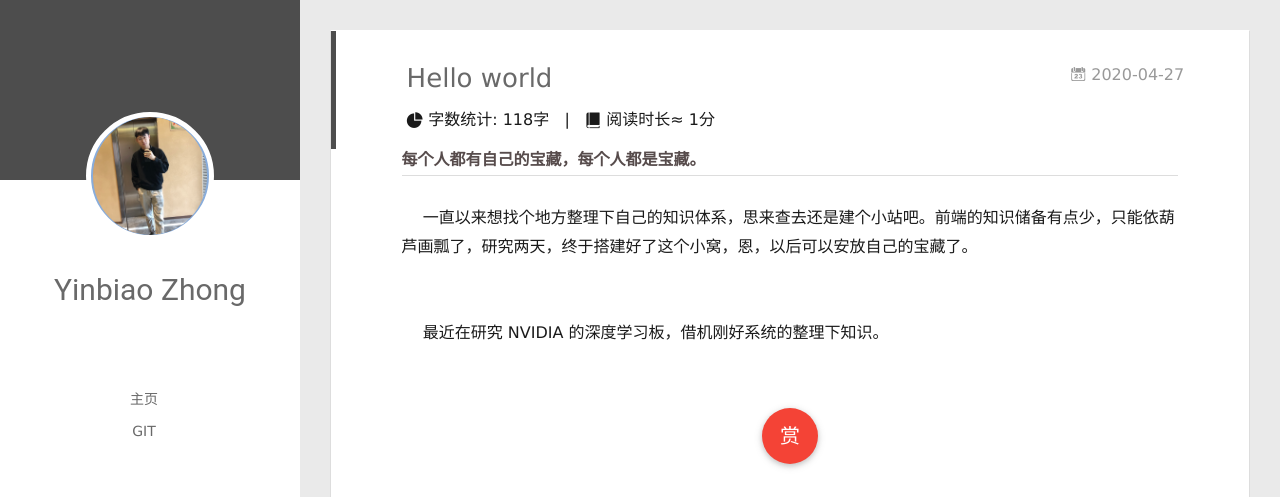
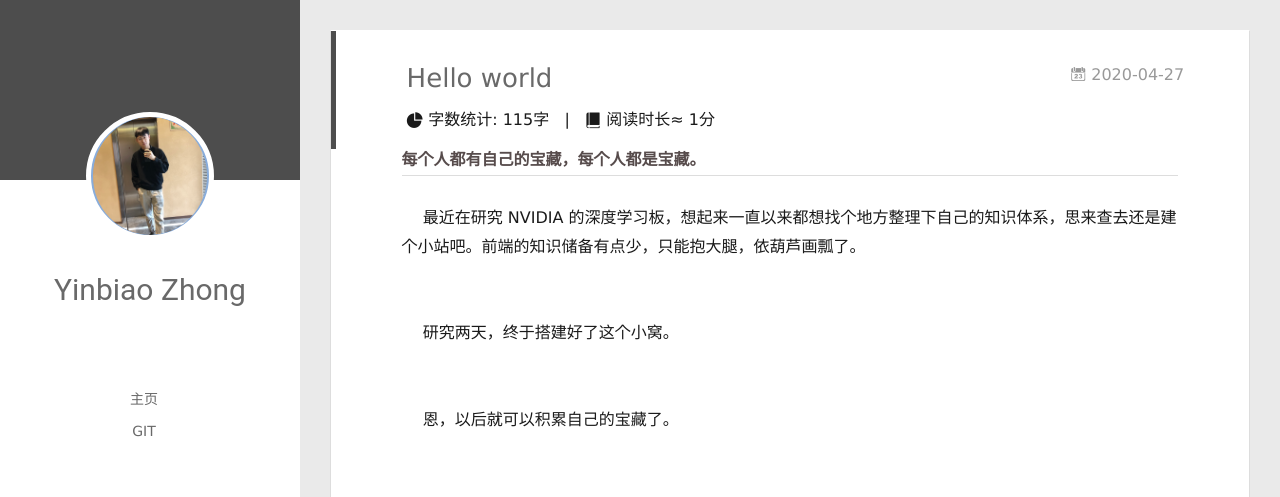
Before and after one commit to yinbiaozhong/yinbiaozhong.github.io, a plain HTML site: page 2020/04/27/hello-world/index.html in a window 1280 px wide. Shown: the top 497 px of the page. Drawn offline with Linux system fonts and the light colour scheme; some packages are replaced by stand-ins of ours; a script that the page names is missing.

Commit message:
Site updated: 2020-04-27 09:39:34

```diff
--- a/2020/04/27/hello-world/index.html
+++ b/2020/04/27/hello-world/index.html
@@ -10,15 +10,15 @@
   <meta name="generator" content="hexo-theme-yilia-plus">
   <meta name="viewport" content="width=device-width, initial-scale=1, maximum-scale=1">
 
-  <meta name="description" content="每个人都有自己的宝藏，每个人都是宝藏。&amp;emsp; 一直以来想找个地方整理下自己的知识体系，思来查去还是建个小站吧。前端的知识储备有点少，只能依葫芦画瓢了，研究两天，终于搭建好了这个小窝，恩，以后可以安放自己的宝藏了。&amp;emsp; 最近在研究 NVIDIA 的深度学习板，借机刚好系统的整理下知识。">
+  <meta name="description" content="每个人都有自己的宝藏，每个人都是宝藏。&amp;emsp; 最近在研究 NVIDIA 的深度学习板，想起来一直以来都想找个地方整理下自己的知识体系，思来查去还是建个小站吧。前端的知识储备有点少，只能抱大腿，依葫芦画瓢了。&amp;emsp; 研究两天，终于搭建好了这个小窝。&amp;emsp; 恩，以后就可以积累自己的宝藏了。">
 <meta property="og:type" content="article">
 <meta property="og:title" content="Hello world">
 <meta property="og:url" content="https://yinbiaozhong.github.io/2020/04/27/hello-world/index.html">
 <meta property="og:site_name" content="YinbiaoZhong">
-<meta property="og:description" content="每个人都有自己的宝藏，每个人都是宝藏。&amp;emsp; 一直以来想找个地方整理下自己的知识体系，思来查去还是建个小站吧。前端的知识储备有点少，只能依葫芦画瓢了，研究两天，终于搭建好了这个小窝，恩，以后可以安放自己的宝藏了。&amp;emsp; 最近在研究 NVIDIA 的深度学习板，借机刚好系统的整理下知识。">
+<meta property="og:description" content="每个人都有自己的宝藏，每个人都是宝藏。&amp;emsp; 最近在研究 NVIDIA 的深度学习板，想起来一直以来都想找个地方整理下自己的知识体系，思来查去还是建个小站吧。前端的知识储备有点少，只能抱大腿，依葫芦画瓢了。&amp;emsp; 研究两天，终于搭建好了这个小窝。&amp;emsp; 恩，以后就可以积累自己的宝藏了。">
 <meta property="og:locale" content="en_US">
 <meta property="article:published_time" content="2020-04-27T07:56:10.000Z">
-<meta property="article:modified_time" content="2020-04-27T08:25:51.817Z">
+<meta property="article:modified_time" content="2020-04-27T08:38:18.791Z">
 <meta property="article:author" content="Yinbiao Zhong">
 <meta name="twitter:card" content="summary">
 
@@ -208,7 +208,7 @@
       <!-- 百度字体平台:http://fontstore.baidu.com/static/editor/index.html -->
       <i class="icon-statistics"></i>
       <span class="post-meta-item-text"> 字数统计:</span>
-      <span class="post-count">118字</span>
+      <span class="post-count">115字</span>
     </span>
   </span>
 
@@ -228,7 +228,7 @@
 
   <div class="article-entry" itemprop="articleBody">
 
-    <h5 id="每个人都有自己的宝藏，每个人都是宝藏。"><a href="#每个人都有自己的宝藏，每个人都是宝藏。" class="headerlink" title="每个人都有自己的宝藏，每个人都是宝藏。"></a>每个人都有自己的宝藏，每个人都是宝藏。</h5><p>&emsp; 一直以来想找个地方整理下自己的知识体系，思来查去还是建个小站吧。前端的知识储备有点少，只能依葫芦画瓢了，研究两天，终于搭建好了这个小窝，恩，以后可以安放自己的宝藏了。<br><br><br>&emsp; 最近在研究 NVIDIA 的深度学习板，借机刚好系统的整理下知识。</p>
+    <h5 id="每个人都有自己的宝藏，每个人都是宝藏。"><a href="#每个人都有自己的宝藏，每个人都是宝藏。" class="headerlink" title="每个人都有自己的宝藏，每个人都是宝藏。"></a>每个人都有自己的宝藏，每个人都是宝藏。</h5><p>&emsp; 最近在研究 NVIDIA 的深度学习板，想起来一直以来都想找个地方整理下自己的知识体系，思来查去还是建个小站吧。前端的知识储备有点少，只能抱大腿，依葫芦画瓢了。<br><br><br>&emsp; 研究两天，终于搭建好了这个小窝。<br><br><br>&emsp; 恩，以后就可以积累自己的宝藏了。<br><br></p>
 
 
 
```
Also changed, not shown: index.html (+1 -1 lines).
